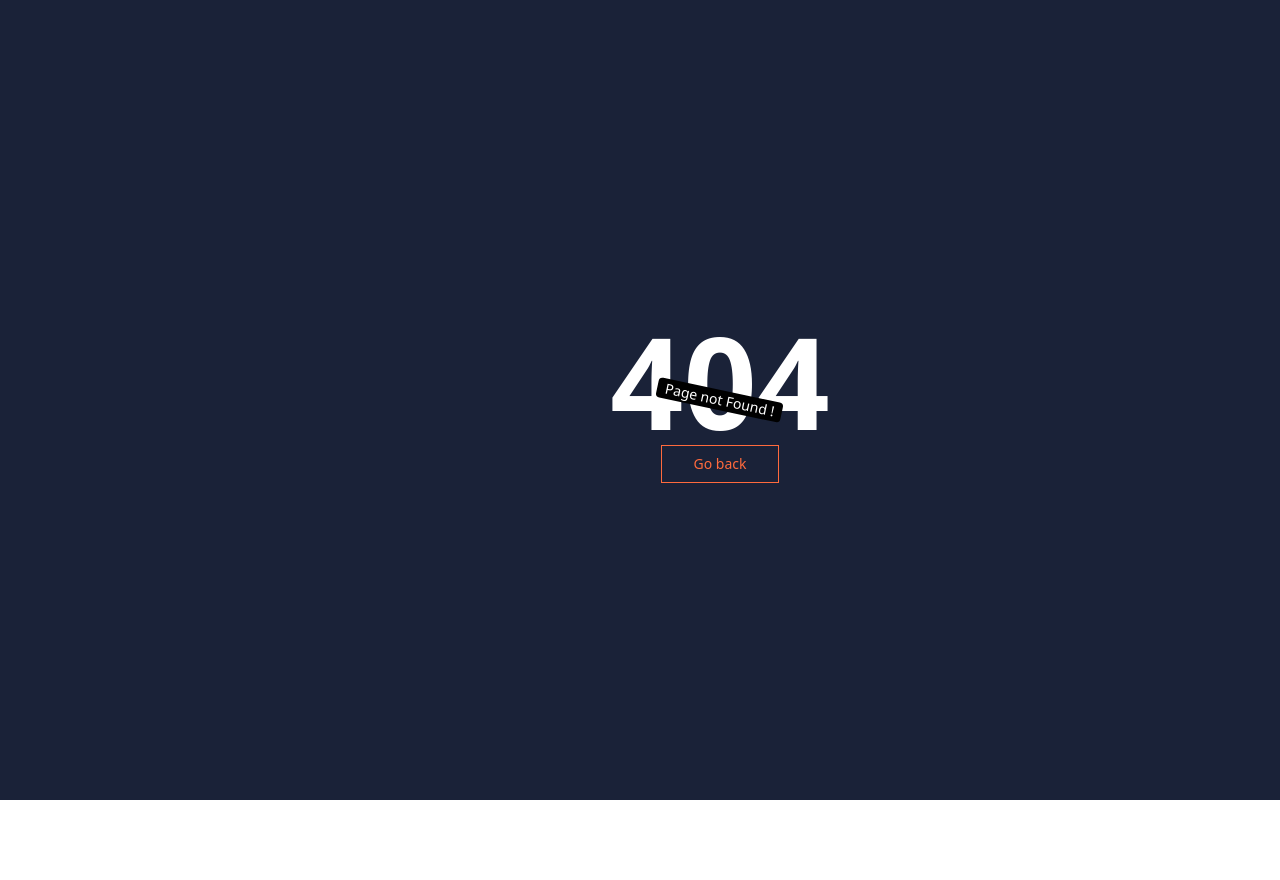
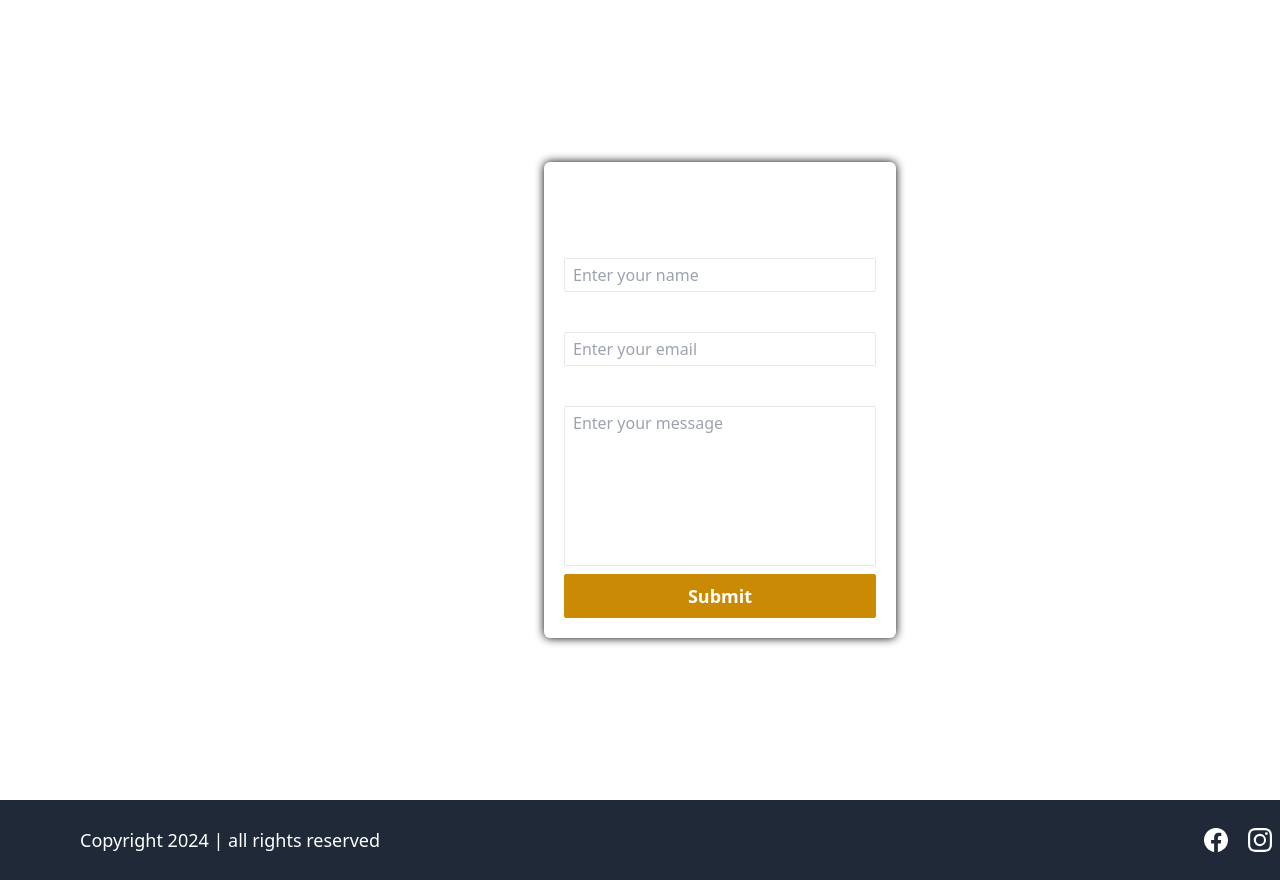
Before and after one commit to Abhishekbhakari/LMS-_Frontend, a React (Vite) app: page /contact in a window 1280 px wide. Before the commit this address had no page. Shown: the top 880 px of the page. Before the commit the page ends 800 px from the top, so only its background shows below. Built offline with nearby package versions, Linux system fonts and the light colour scheme.

Commit message:
Added Course Listing page and Built contact page

```diff
--- a/src/App.jsx
+++ b/src/App.jsx
@@ -5,6 +5,8 @@
 import NotFound from './Pages/NotFound';
 import Signup from './Pages/Signup';
 import Login from './Pages/Login';
+import CourseList from './Pages/Course/CourseList';
+import Contact from './Pages/Contact';
 
 function App() {
 
@@ -14,9 +16,14 @@
       <Routes>
         <Route path='/' element={<HomePage/>}></Route>
         <Route path='/about' element={<AboutUs/>}></Route>
-        <Route path='*' element={<NotFound/>}></Route>
+        <Route path='/courses' element={<CourseList/>}/>
+        <Route path='/contact' element={<Contact/>}/>
+
         <Route path='/signup' element={<Signup/>}></Route>
         <Route path='/Login' element={<Login/>}></Route>
+
+        <Route path='*' element={<NotFound/>}></Route>
+
       </Routes>
 
     </>
--- /dev/null
+++ b/src/Components/CourseCard.jsx
@@ -0,0 +1,41 @@
+import { useNavigate } from "react-router-dom";
+
+function CourseCard() {
+    const navigate = useNavigate();
+
+    return  (
+        <div
+            onClick={() => navigate("/course/discription")}
+            className=" text-white w-[22rem] h-[430px] shadow-lg rounded-lg cursor-pointer group overflow-hidden bg-zinc-700">
+                <div className=" overflow-hidden">
+                    <img
+                        className=" h-48 w-full rounded-tr-lg group-hover:scale=[1,2] transition-all ease-in-out duration-300"
+                        src={data?.thumbnail?.secure_url}
+                        alt="course thumbnail"
+                    />
+                    <div className=" p-3 space-y-1 text-white">
+                        <h2 className=" text-xl font-bold to-yellow-500 line-clamp-2">
+                            {data?.title}
+                        </h2>
+                        <p className=" line-clamp-2">
+                            {data?.description}
+                        </p>
+                        <p className=" font-semibold">
+                            <span className=" text-yellow-500 font-bold">Category :</span>
+                            {data?.category}
+                        </p>
+                        <p className=" font-semibold">
+                            <span className=" text-yellow-500 font-bold">Total Lectures:</span>
+                            {data?.numberoflectures}
+                        </p>
+                        <p className=" font-semibold">
+                            <span className=" text-yellow-500 font-bold">Instructor:</span>
+                            {data?.createdBy}
+                        </p>
+                    </div>
+                </div>
+        </div>
+    );
+}
+
+export default CourseCard;
--- /dev/null
+++ b/src/Helpers/regexMatch.js
@@ -0,0 +1,6 @@
+export function isEmail(string) {
+    return string.match(/^(([^<>()[\]\\.,;:\s@"]+(\.[^<>()[\]\\.,;:\s@"]+)*)|.(".+"))@((\[[0-9]{1,3}\.[0-9]{1,3}\.[0-9]{1,3}\.[0-9]{1,3}\])|(([a-zA-Z\-0-9]+\.)+[a-zA-Z]{2,}))$/)
+}
+export function isValidPassword(string) {
+    return string.match(/^(?=.*[a-z])(?=.*[A-Z])(?=.*\d)(?=.*[@#$!%*?&^])[A-Za-z\d@#$!%*?&^]{8,15}$/)
+}
--- /dev/null
+++ b/src/Pages/Contact.jsx
@@ -0,0 +1,125 @@
+import { useState } from "react";
+import HomeLayout from "../Layouts/HomeLayout";
+import toast from "react-hot-toast";
+import { isEmail } from "../Helpers/regexMatch";
+import axiosInstance from "../Helpers/axiosInstance";
+
+function Contact() {
+
+    const [userInput , setUserInput] = useState({
+        name: "",
+        email: "",
+        message: "",
+    });
+
+    function handleInputChange(e) {
+        const {name, value} = e.target;
+        console.log(name, value);
+        setUserInput({
+            ...userInput,
+            [name]: value
+        })
+    }
+
+    async function onFormSubmit(e) {
+        e.preventDefault();
+        if(!userInput.email || !userInput.name || !userInput.message) {
+            toast.error("All fields are mandatory");
+            return;
+        }
+
+        if(!isEmail(userInput.email)) {
+            toast.error("Invalid email");
+            return;
+        }
+
+        try {
+            const response = axiosInstance.post('/contact', userInput);
+            toast.promise(response, {
+                loading: "Submitting your message...",
+                success: "Form submitted successfully",
+                error: "Failed to submit the form"
+            });
+            const contactResponse = await response;
+            console.log(contactResponse)
+            if(contactResponse?.data?.success) {
+                setUserInput({
+                    name: "",
+                    email: "",
+                    message: "",
+                });
+            }
+        } catch (err) {
+            toast.error("operation failed....")
+        }
+
+    }
+
+    return(
+        <HomeLayout>
+            <div className=" flex items-center justify-center h-[100vh]">
+                <form
+                    noValidate
+                    onSubmit={onFormSubmit}
+                    className=" flex flex-col items-center justify-center gap-2 p-5 rounded-md text-white shadow-[0_0_10px_black] w-[22rem]"
+                    action="">
+
+                    <h1 className=" text-3xl font-semibold">
+                        Contact Form
+                    </h1>
+
+                    <div className=" flex flex-col w-full gap-1">
+                        <label htmlFor="name" className=" text-xl font-semibold">
+                            Name
+                        </label>
+                        <input
+                            className=" bg-transparent border px-2 py-1 rounded-sm"
+                            id="name"
+                            type="text"
+                            name="name"
+                            placeholder="Enter your name"
+                            onChange={handleInputChange}
+                            value={userInput.name}
+                        />
+                    </div>
+
+                    <div className=" flex flex-col w-full gap-1">
+                        <label htmlFor="email" className=" text-xl font-semibold">
+                            Email
+                        </label>
+                        <input
+                            className=" bg-transparent border px-2 py-1 rounded-sm"
+                            id="email"
+                            type="email"
+                            name="email"
+                            placeholder="Enter your email"
+                            onChange={handleInputChange}
+                            value={userInput.email}
+                        />
+                    </div>
+
+                    <div className=" flex flex-col w-full gap-1">
+                        <label htmlFor="message" className=" text-xl font-semibold">
+                            Message
+                        </label>
+                        <textarea
+                            className=" bg-transparent border px-2 py-1 rounded-sm resize-none h-40"
+                            id="message"
+                            type="message"
+                            name="message"
+                            placeholder="Enter your message"
+                            onChange={handleInputChange}
+                            value={userInput.message}
+                        />
+                    </div>
+
+                    <button type="submit" className=" w-full bg-yellow-600 hover:bg-yellow-500 transition-all ease-in-out duration-300 rounded-sm py-2 font-semibold text-lg cursor-pointer">
+                        Submit
+                    </button>
+                </form>
+            </div>
+        </HomeLayout>
+    )
+}
+
+export default Contact;
--- /dev/null
+++ b/src/Pages/Course/CourseList.jsx
@@ -0,0 +1,39 @@
+import { useEffect } from "react";
+import { useDispatch, useSelector } from "react-redux";
+import  {getAllCourses}  from "../../Redux/Slices/CourseSlice";
+import HomeLayout from "../../Layouts/HomeLayout"
+import CourseCard from "../../Components/CourseCard";
+
+function CourseList() {
+    const dispatch = useDispatch();
+
+    const {courseData} =  useSelector((state)=> state.course);
+
+    async function loadCourses() {
+        await dispatch(getAllCourses());
+    }
+    useEffect(() => {
+        loadCourses();
+    },[]);
+
+    return(
+        <HomeLayout>
+            <div className="min-h-[90vh] pt-12 pl-20 flex flex-col gap-10 text-white">
+                <h1>
+                    Explore the courses made by
+                    <span className=" font-bold text-yellow-500">
+                        Industry Experts
+                    </span>
+                </h1>
+                <div className=" mb-10 flex flex-wrap gap-14">
+                    {courseData?.map((element) => {
+                        return <CourseCard key={element._id} data={element}/>
+                    })}
+                </div>
+
+            </div>
+        </HomeLayout>
+    )
+}
+
+export default CourseList;
--- a/src/Pages/Signup.jsx
+++ b/src/Pages/Signup.jsx
@@ -5,6 +5,7 @@
 import { useDispatch } from "react-redux";
 import { toast } from "react-hot-toast";
 import { createAccount } from "../Redux/Slices/AuthSlice";
+import { isEmail, isValidPassword } from "../Helpers/regexMatch";
 
 function Signup() {
 
@@ -61,13 +62,13 @@
             return;
         }
 
-        if (!signupData.email.match(/^(([^<>()[\]\\.,;:\s@"]+(\.[^<>()[\]\\.,;:\s@"]+)*)|.(".+"))@((\[[0-9]{1,3}\.[0-9]{1,3}\.[0-9]{1,3}\.[0-9]{1,3}\])|(([a-zA-Z\-0-9]+\.)+[a-zA-Z]{2,}))$/)) {
+        if (!isEmail(signupData.email)) {
             toast.error("Invalid email id")
         }
 
         //cheaking password vaiddation
 
-        if (!signupData.password.match(/^(?=.*[a-z])(?=.*[A-Z])(?=.*\d)(?=.*[@#$!%*?&^])[A-Za-z\d@#$!%*?&^]{8,15}$/)) {
+        if (!isValidPassword(signupData.password)) {
             toast.error("At least 8 characters with uppercase, lowercase, digit, and special character")
         }
 
--- /dev/null
+++ b/src/Redux/Slices/CourseSlice.js
@@ -0,0 +1,38 @@
+import { createAsyncThunk, createSlice } from "@reduxjs/toolkit"
+import axiosInstance from "../../Helpers/axiosInstance"
+import toast from "react-hot-toast";
+
+const initialState = {
+    courseData: []
+}
+
+export const getAllCourses = createAsyncThunk("/course/get" , async () => {
+    try {
+        const response = axiosInstance.get("/courses");
+        toast.promise(response, {
+            loading: "Loading Course Data ...",
+            success: "courses loaded Sucessfully",
+            error: "Failed to get the courses"
+        });
+
+        return (await response).data.courses;
+
+    } catch (error) {
+        toast.error(error?.response?.data?.message);
+    }
+});
+
+const courseSlice = createSlice({
+    name: "courses",
+    initialState,
+    reducers: {},
+    extraReducers: (builder) => {
+        builder.addCase(getAllCourses.fulfilled, (state, action) => {
+            if (action.payload) {
+                state.courseData = [...action.payload];
+            }
+        })
+    }
+});
+
+export default courseSlice.reducer;
--- a/src/Redux/store.js
+++ b/src/Redux/store.js
@@ -1,9 +1,11 @@
 import { configureStore } from "@reduxjs/toolkit";
 import authSliceReducer from './Slices/AuthSlice';
+import CourseSliceReducer from "./Slices/CourseSlice";
 
 const store = configureStore({
     reducer:{
-        auth: authSliceReducer
+        auth: authSliceReducer,
+        course : CourseSliceReducer
     },
     devTools: true
 });
```
